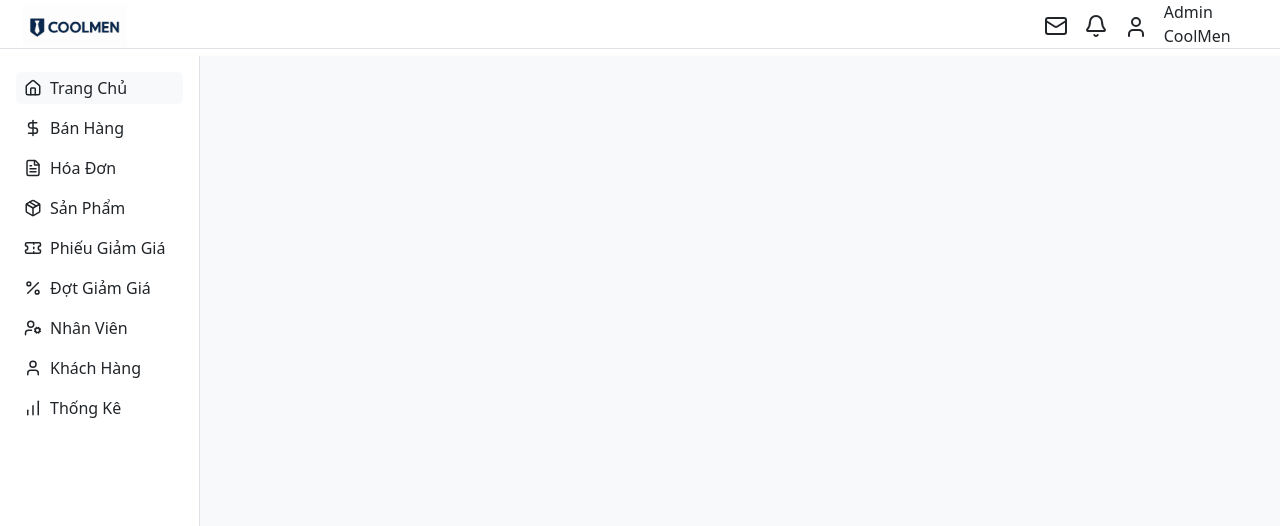
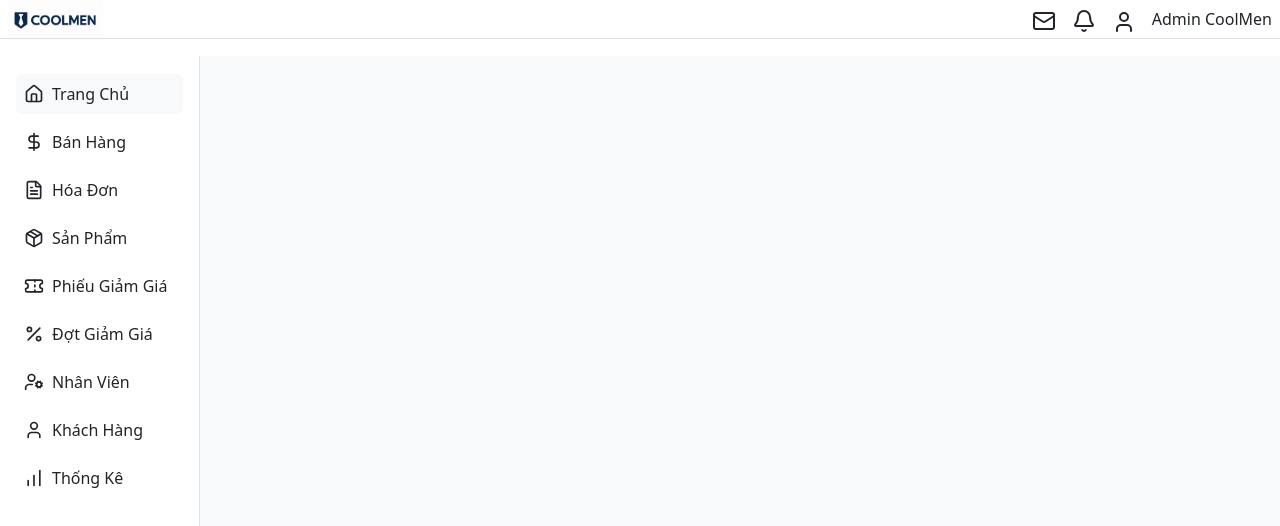
Before and after one commit to vuminhcong1010/du-an-ban-ao-nam, a Vue app: page / in a window 1280 px wide. Shown: the top 526 px of the page. Built offline with nearby package versions, Linux system fonts and the light colour scheme.

Commit message:
FIx View

```diff
--- a/src/components/admin/NhanVien.vue
+++ b/src/components/admin/NhanVien.vue
@@ -473,9 +473,9 @@ onMounted(() => {
                       <div class="detail-fields">
                         <div v-for="(col, i) in allColumns.filter(c => c.key !== 'anh')" :key="col.key" class="detail-field">
                           <template v-if="col.key === 'matKhau'">
-                            <b>{{ col.label }}:</b>
-                            <div style="display: flex; align-items: center; gap: 8px;">
-                              <span>{{ showPassword[nhanVien.id] ? nhanVien.matKhau : maskPassword(nhanVien.matKhau) }}</span>
+                            <div class="password-flex-row">
+                              <b class="detail-label" style="margin-right: 6px;">{{ col.label }}:</b>
+                              <span class="password-value">{{ showPassword[nhanVien.id] ? nhanVien.matKhau : maskPassword(nhanVien.matKhau) }}</span>
                               <button
                                 @click.stop="togglePasswordVisibility(nhanVien.id)"
                                 class="password-toggle-btn"
@@ -487,19 +487,19 @@ onMounted(() => {
                             </div>
                           </template>
                           <template v-else-if="col.key === 'gioiTinh'">
-                            <b>{{ col.label }}:</b> {{ nhanVien.gioiTinh ? 'Nam' : 'Nữ' }}
+                            <b class="detail-label">{{ col.label }}:</b> {{ nhanVien.gioiTinh ? 'Nam' : 'Nữ' }}
                           </template>
                           <template v-else-if="col.key === 'trangThai'">
-                            <b>{{ col.label }}:</b>
+                            <b class="detail-label">{{ col.label }}:</b>
                             <span :class="['status-badge', nhanVien.trangThai == 1 ? 'active' : 'inactive']">
                               {{ nhanVien.trangThai == 1 ? 'Đang làm việc' : 'Đã nghỉ' }}
                             </span>
                           </template>
                           <template v-else-if="col.key === 'ngayTao' || col.key === 'ngaySua'">
-                            <b>{{ col.label }}:</b> {{ formatDate(nhanVien[col.key]) }}
+                            <b class="detail-label">{{ col.label }}:</b> {{ formatDate(nhanVien[col.key]) }}
                           </template>
                           <template v-else>
-                            <b>{{ col.label }}:</b> {{ nhanVien[col.key] }}
+                            <b class="detail-label">{{ col.label }}:</b> {{ nhanVien[col.key] }}
                           </template>
                         </div>
                       </div>
@@ -820,10 +820,12 @@ onMounted(() => {
   display: grid;
   grid-template-columns: 1fr 1fr;
   gap: 8px 32px;
+  text-align: left;
 }
 .detail-field {
   min-width: 180px;
   margin-bottom: 8px;
+  text-align: left;
 }
 .detail-actions-abs {
   position: absolute;
@@ -1236,4 +1238,23 @@ onMounted(() => {
   padding-top: 12px;
   border-top: 1px solid #eee;
 }
+.password-flex-row {
+  display: flex;
+  align-items: center;
+  gap: 8px;
+  white-space: nowrap;
+  text-align: left;
+}
+.password-value {
+  max-width: 120px;
+  overflow: hidden;
+  text-overflow: ellipsis;
+  display: inline-block;
+}
+.detail-label {
+  display: inline-block;
+  min-width: 120px;
+  font-weight: bold;
+  text-align: left;
+}
 </style>
--- a/src/components/admin/Sidebar.vue
+++ b/src/components/admin/Sidebar.vue
@@ -11,115 +11,92 @@ import {
   UserCog
 } from 'lucide-vue-next';
 import { RouterLink, useRoute } from 'vue-router';
+// import logo from '@/assets/logo.png';
 
 const route = useRoute();
 </script>
 
 <template>
-    <aside class="bg-white border-end h-100 p-3 d-flex flex-column" style="width: 200px">
-  <ul class="nav flex-column gap-2">
-      <li>
+  <aside class="sidebar-custom bg-white border-end h-100 p-3 d-flex flex-column align-items-start">
+    <ul class="nav flex-column gap-2 sidebar-menu-list">
+      <li v-for="item in menuItems" :key="item.to">
         <RouterLink
-          to="/"
-          class="nav-link d-flex align-items-center gap-2 text-dark small rounded px-2 py-1"
-          :class="{ 'bg-light': route.path === '/' }"
+          :to="item.to"
+          class="nav-link d-flex align-items-center gap-2 text-dark small rounded px-2 py-1 sidebar-menu-link"
+          :class="{ 'bg-light': route.path === item.to }"
         >
-          <Home :size="18" />
-          Trang Chủ
-        </RouterLink>
-      </li>
-      <li>
-        <RouterLink
-          to="/ban-hang"
-          class="nav-link d-flex align-items-center gap-2 text-dark small rounded px-2 py-1"
-          :class="{ 'bg-light': route.path === '/ban-hang' }"
-        >
-          <DollarSign :size="18" />
-          Bán Hàng
-        </RouterLink>
-      </li>
-      <li>
-        <RouterLink
-          to="/hoa-don"
-          class="nav-link d-flex align-items-center gap-2 text-dark small rounded px-2 py-1"
-          :class="{ 'bg-light': route.path === '/hoa-don' }"
-        >
-          <FileText :size="18" />
-          Hóa Đơn
-        </RouterLink>
-      </li>
-      <li>
-        <RouterLink
-          to="/san-pham"
-          class="nav-link d-flex align-items-center gap-2 text-dark small rounded px-2 py-1"
-          :class="{ 'bg-light': route.path === '/san-pham' }"
-        >
-          <Package :size="18" />
-          Sản Phẩm
-        </RouterLink>
-      </li>
-      <li>
-        <RouterLink
-          to="/phieu-giam-gia"
-          class="nav-link d-flex align-items-center gap-2 text-dark small rounded px-2 py-1"
-          :class="{ 'bg-light': route.path === '/phieu-giam-gia' }"
-        >
-          <Ticket :size="18" />
-          Phiếu Giảm Giá
-        </RouterLink>
-      </li>
-      <li>
-        <RouterLink
-          to="/dot-giam-gia"
-          class="nav-link d-flex align-items-center gap-2 text-dark small rounded px-2 py-1"
-          :class="{ 'bg-light': route.path === '/dot-giam-gia' }"
-        >
-          <Percent :size="18" />
-          Đợt Giảm Giá
-        </RouterLink>
-      </li>
-      <li>
-        <RouterLink
-          to="/nhan-vien"
-          class="nav-link d-flex align-items-center gap-2 text-dark small rounded px-2 py-1"
-          :class="{ 'bg-light': route.path === '/nhan-vien' }"
-        >
-          <UserCog :size="18" />
-          Nhân Viên
-        </RouterLink>
-      </li>
-      <li>
-        <RouterLink
-          to="/khach-hang"
-          class="nav-link d-flex align-items-center gap-2 text-dark small rounded px-2 py-1"
-          :class="{ 'bg-light': route.path === '/khach-hang' }"
-        >
-          <User :size="18" />
-          Khách Hàng
-        </RouterLink>
-      </li>
-      <li>
-        <RouterLink
-          to="/thong-ke"
-          class="nav-link d-flex align-items-center gap-2 text-dark small rounded px-2 py-1"
-          :class="{ 'bg-light': route.path === '/thong-ke' }"
-        >
-          <BarChart :size="18" />
-          Thống Kê
+          <component :is="item.icon" :size="20" class="sidebar-icon" />
+          <span>{{ item.label }}</span>
         </RouterLink>
       </li>
     </ul>
   </aside>
 </template>
 
+<script lang="ts">
+export default {
+  data() {
+    return {
+      menuItems: [
+        { to: '/', label: 'Trang Chủ', icon: Home },
+        { to: '/ban-hang', label: 'Bán Hàng', icon: DollarSign },
+        { to: '/hoa-don', label: 'Hóa Đơn', icon: FileText },
+        { to: '/san-pham', label: 'Sản Phẩm', icon: Package },
+        { to: '/phieu-giam-gia', label: 'Phiếu Giảm Giá', icon: Ticket },
+        { to: '/dot-giam-gia', label: 'Đợt Giảm Giá', icon: Percent },
+        { to: '/nhan-vien', label: 'Nhân Viên', icon: UserCog },
+        { to: '/khach-hang', label: 'Khách Hàng', icon: User },
+        { to: '/thong-ke', label: 'Thống Kê', icon: BarChart },
+      ]
+    }
+  }
+}
+</script>
 
 <style scoped>
-.nav-link {
-  white-space: nowrap;
-  overflow: hidden;
-  text-overflow: ellipsis;
+.sidebar-custom {
+  width: 200px;
+  min-width: 200px;
+  max-width: 200px;
+  transition: width 0.35s cubic-bezier(.4,0,.2,1), box-shadow 0.25s, background 0.25s;
+  align-items: flex-start;
+  padding-top: 18px !important;
 }
-.nav-link:hover {
-  background-color: #e2e6ea !important; /* Tối hơn một chút so với bg-light (#f8f9fa) */
+.sidebar-logo-wrapper {
+  width: 100%;
+  display: flex;
+  align-items: center;
+  justify-content: center;
+  margin-top: 0;
+  margin-bottom: 10px;
+  min-height: 48px;
+}
+.sidebar-logo {
+  transition: all 0.2s cubic-bezier(.4,0,.2,1);
+  max-width: 120px;
+  max-height: 38px;
+  object-fit: contain;
+}
+.sidebar-menu-list {
+  width: 100%;
+  margin-top: 0;
+  padding-left: 0;
+  align-items: stretch;
+  transition: width 0.35s cubic-bezier(.4,0,.2,1);
+}
+.sidebar-menu-link {
+  width: 100%;
+  min-height: 40px;
+  display: flex;
+  align-items: center;
+  justify-content: flex-start;
+  font-size: 16px;
+  transition: background 0.25s, color 0.25s, padding 0.35s cubic-bezier(.4,0,.2,1);
+}
+.sidebar-icon {
+  transition: margin 0.35s cubic-bezier(.4,0,.2,1), transform 0.35s cubic-bezier(.4,0,.2,1);
+}
+.sidebar-custom .nav-link span {
+  transition: opacity 0.35s, width 0.35s, margin 0.35s cubic-bezier(.4,0,.2,1);
 }
 </style>
--- a/src/components/admin/Topbar.vue
+++ b/src/components/admin/Topbar.vue
@@ -1,14 +1,11 @@
 <script setup lang="ts">
 import { Bell, Mail, User } from 'lucide-vue-next'
-import logo from '@/assets/logo.png';
-
-
 </script>
 
 <template>
   <header class="bg-white d-flex justify-content-between align-items-center px-2 border-bottom">
-    <div class="fw-bold fs-3" style="color: red">
-      <span> <img :src="logo" alt="logo" style="width: 10%; margin-left: 15px;"> </span>
+    <div class="d-flex align-items-center gap-2">
+      <img src="/src/assets/logo.png" alt="COOLMEN logo" class="topbar-logo" />
     </div>
     <div class="d-flex align-items-center gap-3">
       <i class="bi bi-envelope-fill fs-5"> <Mail></Mail> </i>
@@ -18,3 +15,26 @@ import logo from '@/assets/logo.png';
     </div>
   </header>
 </template>
+
+<style scoped>
+.hamburger-btn {
+  background: none;
+  border: none;
+  padding: 4px 8px;
+  cursor: pointer;
+  display: flex;
+  align-items: center;
+  justify-content: center;
+  border-radius: 6px;
+  transition: background 0.18s;
+}
+.hamburger-btn:hover {
+  background: #f0f0f0;
+}
+.topbar-logo {
+  max-height: 38px;
+  max-width: 120px;
+  object-fit: contain;
+  margin-right: 12px;
+}
+</style>
```
